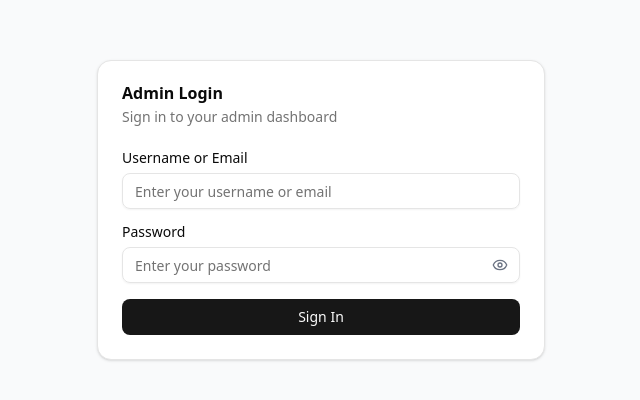
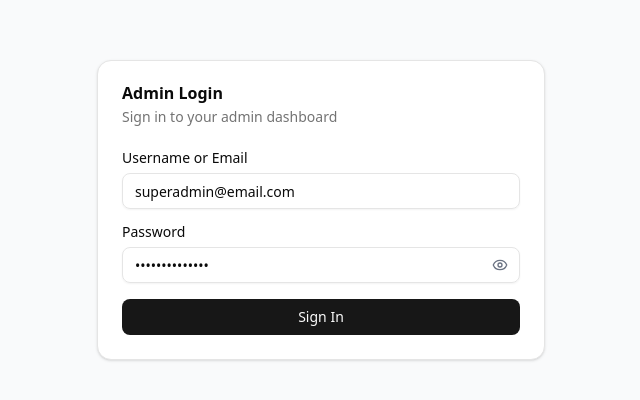
Before and after one commit to Elshater6498/courses_cp, a React (Vite) app: page /login in a window 1280 px wide. Shown: the part 190-590 px from the top of the page, without its empty margins (319-959 px from the left). Built offline with nearby package versions, Linux system fonts and the light colour scheme; no server answers.

Commit message:
Update default login credentials in LoginPage: Set initial values for login and password fields to facilitate testing and development.

```diff
--- a/src/pages/login-page.tsx
+++ b/src/pages/login-page.tsx
@@ -35,8 +35,8 @@ export function LoginPage() {
   const form = useForm<LoginFormData>({
     resolver: zodResolver(loginSchema),
     defaultValues: {
-      login: "",
-      password: "",
+      login: "superadmin@email.com",
+      password: "SuperAdmin123!",
     },
   });
 
```
